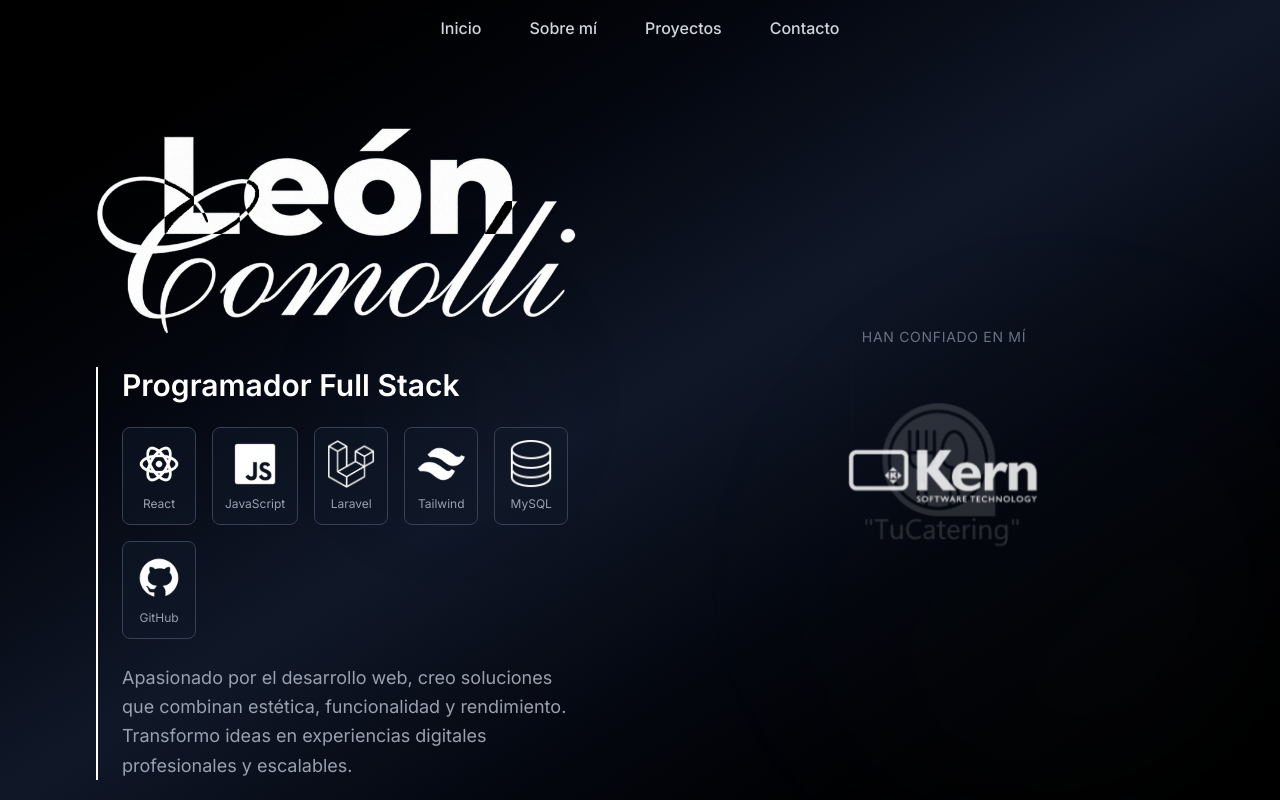
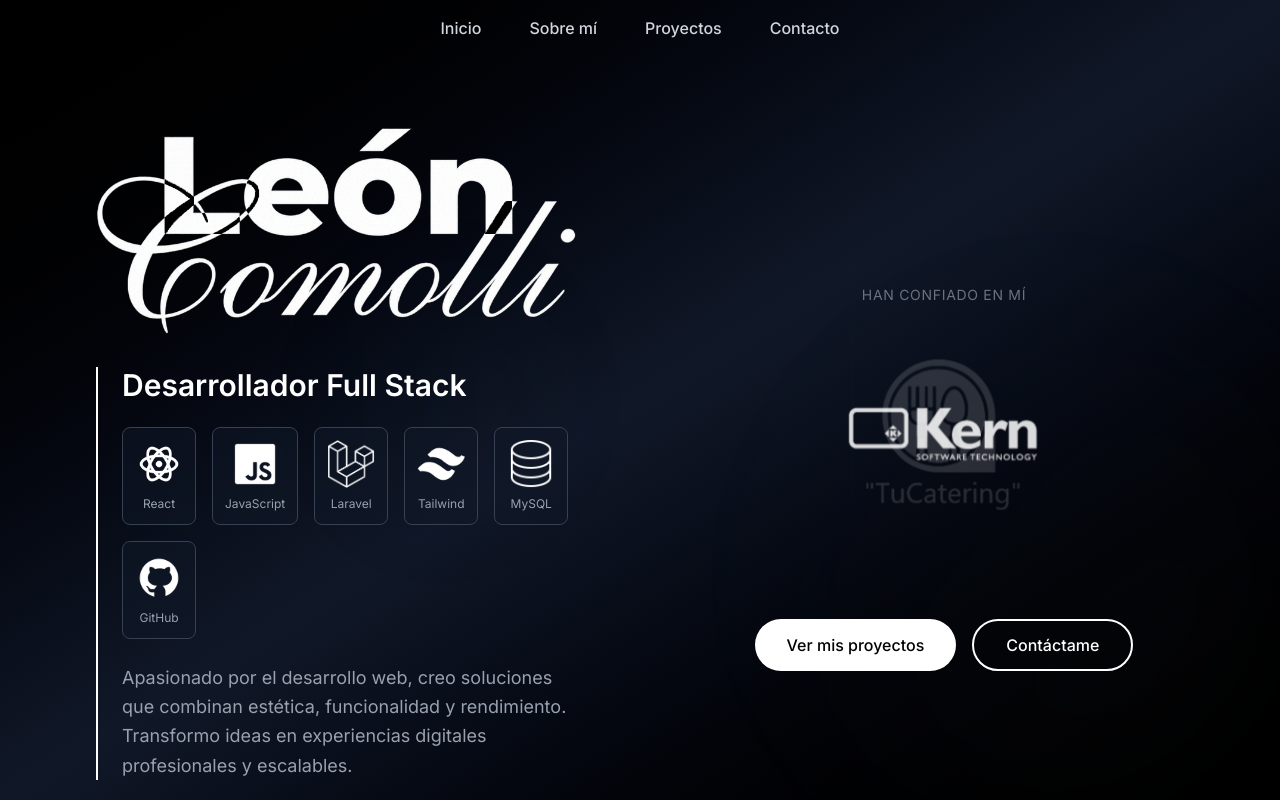
Before and after one commit to leoncomolli/portfolio, a React (Vite) app: page / in a window 1280 px wide. Shown: the top 800 px of the page. Built offline with nearby package versions, Linux system fonts and the light colour scheme.

Commit message:
actualizacion v3

```diff
--- a/src/components/Hero.jsx
+++ b/src/components/Hero.jsx
@@ -10,6 +10,13 @@ const Hero = () => {
     { name: 'MySQL', icon: '/mysql.png' },
     { name: 'GitHub', icon: '/github.png' }
   ];
+
+  const scrollToSection = (id) => {
+    const element = document.getElementById(id);
+    if (element) {
+      element.scrollIntoView({ behavior: 'smooth' });
+    }
+  };
 
   return (
     <section id="hero" className="min-h-screen flex items-center section-padding pt-32 relative">
@@ -28,7 +35,7 @@ const Hero = () => {
 
               <div className="space-y-6 border-l-2 border-accent-green pl-6">
                 <h3 className="text-2xl md:text-3xl font-semibold text-accent-green">
-                  Programador Full Stack
+                  Desarrollador Full Stack
                 </h3>
 
                 <div className="flex flex-wrap gap-4 justify-center md:justify-start">
@@ -60,6 +67,21 @@ const Hero = () => {
           {/* Right Side - Client Slider */}
           <div className="flex flex-col justify-start">
             <ClientSlider />
+
+            <div className="flex flex-wrap gap-4 justify-center mt-8">
+              <button
+                onClick={() => scrollToSection('projects')}
+                className="px-8 py-3 bg-white text-black font-medium rounded-full transition-all duration-300 transform hover:scale-105 hover:bg-gray-200"
+              >
+                Ver mis proyectos
+              </button>
+              <button
+                onClick={() => scrollToSection('contact')}
+                className="px-8 py-3 bg-transparent border-2 border-accent-green text-accent-green font-medium rounded-full hover:bg-accent-green hover:text-white transition-all duration-300"
+              >
+                Contáctame
+              </button>
+            </div>
           </div>
         </div>
       </div>
```
Also changed, not shown: public/sobremi-logo.svg (added), public/tucatering.png.
